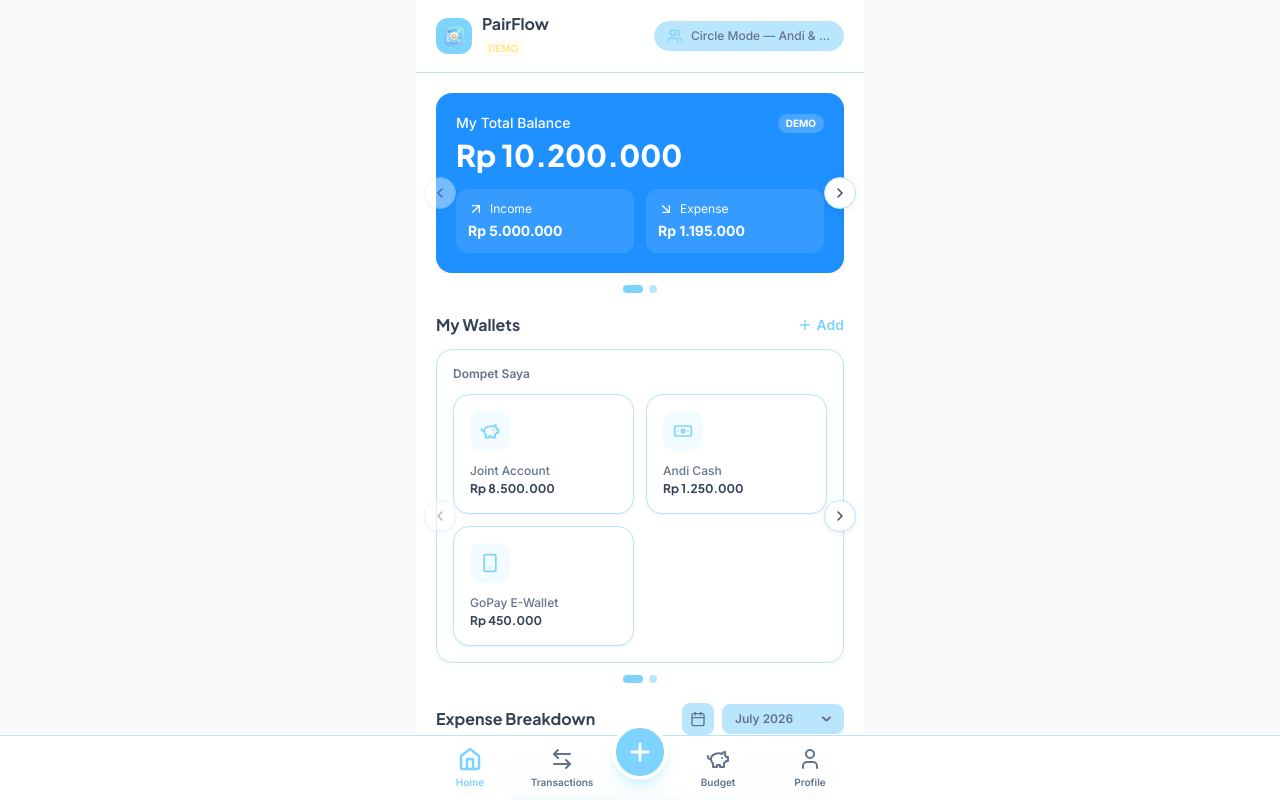
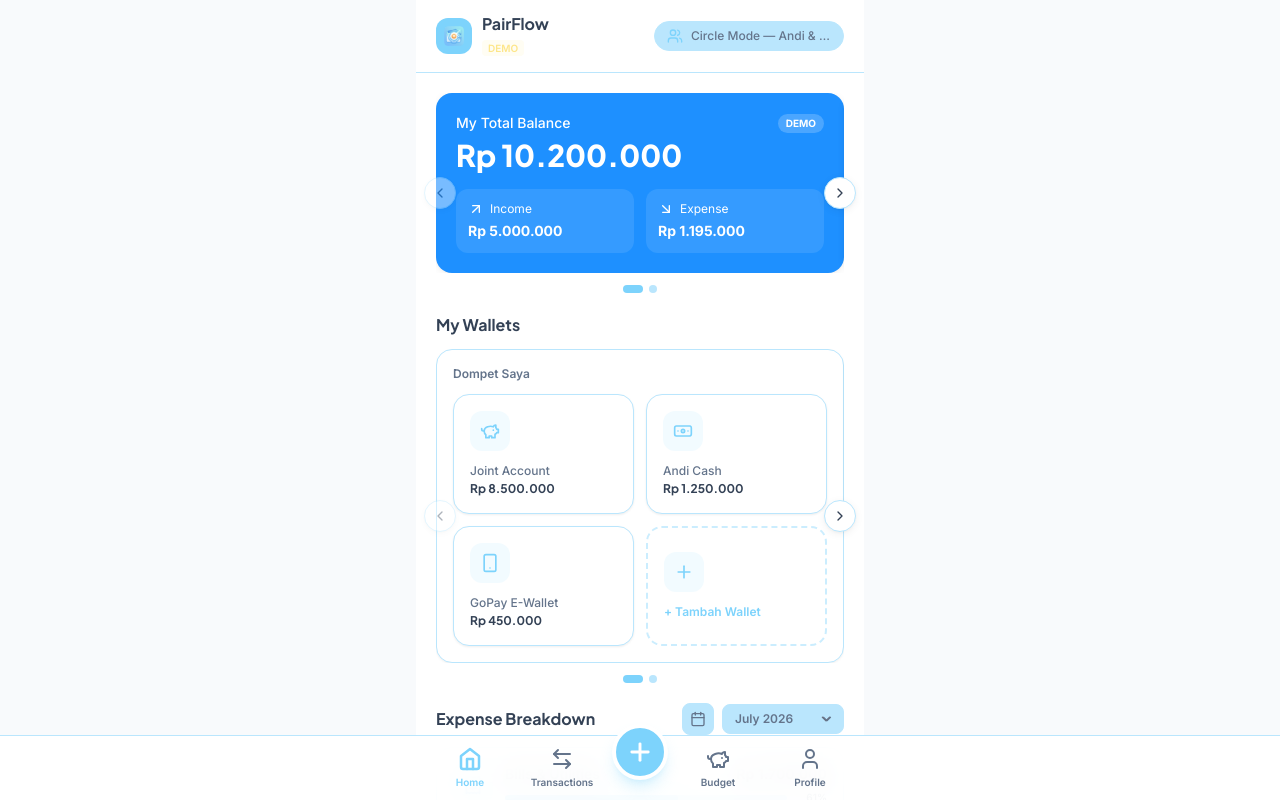
Before and after one commit to raihanmbrq/couple-finance-record, a React (Vite) app: page / in a window 1280 px wide. Both pictures are taken after a click on the button "Try Demo Mode". Shown: the top 800 px of the page. Built offline with nearby package versions, Linux system fonts and the light colour scheme; no server answers.

Commit message:
Enhance + Wallet Design

```diff
--- a/dev-dist/sw.js
+++ b/dev-dist/sw.js
@@ -81,7 +81,7 @@ define(['./workbox-7e5eb42b'], (function (workbox) { 'use strict';
     "revision": "3ca0b8505b4bec776b69afdba2768812"
   }, {
     "url": "index.html",
-    "revision": "0.8gg2lkk12sk"
+    "revision": "0.jh42do9vrf4"
   }], {});
   workbox.cleanupOutdatedCaches();
   workbox.registerRoute(new workbox.NavigationRoute(workbox.createHandlerBoundToURL("index.html"), {
--- a/src/components/AddTransactionSheet.tsx
+++ b/src/components/AddTransactionSheet.tsx
@@ -7,7 +7,7 @@ import { Badge } from '@/components/ui/Badge';
 import { AddWalletSheet } from '@/components/AddWalletSheet';
 import { CATEGORIES, type TransactionType } from '@/lib/types';
 import { formatIDRInput, parseIDRInput } from '@/lib/format';
-import { ArrowDownCircle, ArrowUpCircle } from 'lucide-react';
+import { ArrowDownCircle, ArrowUpCircle, Plus } from 'lucide-react';
 import { getIcon } from '@/lib/icons';
 import { useToast } from '@/context/ToastContext';
 
@@ -163,16 +163,7 @@ export function AddTransactionSheet({ open, onClose }: AddTransactionSheetProps)
 
         {/* Wallet Selection */}
         <div>
-          <div className="flex items-center justify-between mb-2">
-             <label className="block text-sm font-medium text-text-secondary">Wallet</label>
-             <button
-               type="button"
-               onClick={() => setShowAddWallet(true)}
-               className="text-sm font-semibold text-primary hover:text-primary-hover"
-             >
-              + Add wallet
-            </button>
-          </div>
+          <label className="block text-sm font-medium text-text-secondary mb-2">Wallet</label>
           <div className="grid grid-cols-2 gap-2">
             {wallets.map((w) => (
               <button
@@ -187,10 +178,18 @@ export function AddTransactionSheet({ open, onClose }: AddTransactionSheetProps)
                  <p className="text-xs text-stone-400">{formatWalletType(w.type)}</p>
                </button>
             ))}
+            <button
+              type="button"
+              onClick={() => setShowAddWallet(true)}
+              className="flex items-center justify-center gap-1.5 p-3 rounded-xl border-2 border-dashed border-secondary text-text-secondary hover:border-primary hover:text-primary transition-all"
+            >
+              <Plus className="w-4 h-4" />
+              <span className="text-sm font-semibold">Wallet</span>
+            </button>
           </div>
-           {wallets.length === 0 && (
-             <p className="text-sm text-text-secondary mt-2">No wallets yet. Add one to start tracking transactions.</p>
-           )}
+          {wallets.length === 0 && (
+            <p className="text-sm text-text-secondary mt-2">No wallets yet. Add one to start tracking transactions.</p>
+          )}
         </div>
 
         {/* Category */}
@@ -224,16 +223,7 @@ export function AddTransactionSheet({ open, onClose }: AddTransactionSheetProps)
         {/* Target Wallet (For Transfers) */}
         {category === 'transfer' && (
           <div>
-            <div className="flex items-center justify-between mb-2">
-              <label className="block text-sm font-medium text-stone-600">Target Wallet</label>
-              <button
-                type="button"
-                onClick={() => setShowAddWallet(true)}
-                className="text-sm font-semibold text-teal-700 hover:text-teal-800"
-              >
-                + Add wallet
-              </button>
-            </div>
+            <label className="block text-sm font-medium text-stone-600 mb-2">Target Wallet</label>
             {wallets.length < 2 ? (
               <p className="text-sm text-stone-500 mt-2">You need at least another wallet to make a transfer.</p>
             ) : (
@@ -251,6 +241,14 @@ export function AddTransactionSheet({ open, onClose }: AddTransactionSheetProps)
                     <p className="text-xs text-stone-400">{formatWalletType(w.type)}</p>
                   </button>
                 ))}
+                <button
+                  type="button"
+                  onClick={() => setShowAddWallet(true)}
+                  className="flex items-center justify-center gap-1.5 p-3 rounded-xl border-2 border-dashed border-teal-500/40 text-teal-700 hover:border-teal-500 hover:bg-teal-50 transition-all"
+                >
+                  <Plus className="w-4 h-4" />
+                  <span className="text-sm font-semibold">Wallet</span>
+                </button>
               </div>
             )}
           </div>
--- a/src/screens/HomeScreen.tsx
+++ b/src/screens/HomeScreen.tsx
@@ -45,6 +45,21 @@ function SliderDots({ count, active, onSelect }: { count: number; active: number
         />
       ))}
     </div>
+  );
+}
+
+function AddWalletCard({ onClick }: { onClick: () => void }) {
+  return (
+    <button
+      type="button"
+      onClick={onClick}
+      className="h-full flex flex-col items-start justify-center p-4 rounded-2xl border-2 border-dashed border-primary/40 text-primary hover:border-primary hover:bg-primary/5 transition-all text-left"
+    >
+      <div className="w-10 h-10 rounded-xl bg-primary/10 flex items-center justify-center mb-3">
+        <Plus className="w-5 h-5 text-primary" />
+      </div>
+      <p className="text-xs font-semibold">+ Tambah Wallet</p>
+    </button>
   );
 }
 
@@ -131,8 +146,9 @@ export function HomeScreen() {
     sortedMemberWalletGroups.length > 0
       ? sortedMemberWalletGroups.flatMap(({ member, wallets: memberWallets }) => {
           const baseLabel = member.user_id === profile?.id ? 'Dompet Saya' : `Dompet ${memberName(member)}`;
+          const isMe = member.user_id === profile?.id;
           if (memberWallets.length === 0) {
-            return [{ key: member.user_id, label: baseLabel, wallets: memberWallets, empty: true }];
+            return [{ key: member.user_id, label: baseLabel, wallets: memberWallets, empty: true, showAddCard: isMe }];
           }
           const chunks = chunk(memberWallets, 4);
           return chunks.map((cw, i) => ({
@@ -140,14 +156,18 @@ export function HomeScreen() {
             label: chunks.length > 1 ? `${baseLabel} (${i + 1}/${chunks.length})` : baseLabel,
             wallets: cw,
             empty: false,
+            showAddCard: isMe && i === chunks.length - 1,
           }));
         })
-      : myWalletChunks.map((cw, i) => ({
+      : myWalletChunks.length > 0
+        ? myWalletChunks.map((cw, i) => ({
             key: `me-${i}`,
             label: myWalletChunks.length > 1 ? `Dompet Saya (${i + 1}/${myWalletChunks.length})` : 'Dompet Saya',
             wallets: cw,
             empty: false,
-        }));
+            showAddCard: i === myWalletChunks.length - 1,
+          }))
+        : [{ key: 'me-empty', label: 'Dompet Saya', wallets: [], empty: true, showAddCard: true }];
 
   const scrollBalanceTo = (idx: number) => {
     const el = balanceRef.current;
@@ -255,19 +275,9 @@ export function HomeScreen() {
 
       {/* Wallets Slider */}
       <div>
-        <div className="flex items-center justify-between mb-3">
+        <div className="mb-3">
           <h3 className="font-display font-bold text-text-primary">My Wallets</h3>
-          <button
-            onClick={() => setShowAddWallet(true)}
-            className="text-sm font-semibold text-primary flex items-center gap-1"
-          >
-            <Plus className="w-4 h-4" />
-            Add
-          </button>
         </div>
-        {walletSlides.length === 0 ? (
-          <p className="text-sm text-text-secondary">No wallets yet</p>
-        ) : (
         <div className="relative">
           <div
             ref={walletRef}
@@ -283,7 +293,9 @@ export function HomeScreen() {
                 <Card className="p-4">
                   <p className="text-xs font-semibold text-text-secondary mb-3">{slide.label}</p>
                   {slide.empty ? (
-                      <p className="text-sm text-text-secondary py-2">No wallets yet</p>
+                    <div className="grid grid-cols-2 gap-3">
+                      <AddWalletCard onClick={() => setShowAddWallet(true)} />
+                    </div>
                   ) : (
                     <div className="grid grid-cols-2 gap-3">
                       {slide.wallets.map((wallet) => {
@@ -308,6 +320,7 @@ export function HomeScreen() {
                           </button>
                         );
                       })}
+                      {slide.showAddCard && <AddWalletCard onClick={() => setShowAddWallet(true)} />}
                     </div>
                   )}
                 </Card>
@@ -322,7 +335,6 @@ export function HomeScreen() {
             </>
           )}
         </div>
-        )}
       </div>
 
       {/* Expense Breakdown */}
@@ -344,7 +356,7 @@ export function HomeScreen() {
             <div className="relative">
               <select
                 value={timeFilter}
-                onChange={(e) => setTimeFilter(e.target.value as any)}
+                onChange={(e) => setTimeFilter(e.target.value as typeof timeFilter)}
                 className="appearance-none bg-secondary border border-secondary text-text-secondary text-xs font-semibold py-1.5 pl-3 pr-8 rounded-lg outline-none focus:border-primary focus:ring-1 focus:ring-primary cursor-pointer"
               >
                 <option value="1 Bulan Penuh">{monthName}</option>
```
Also changed, not shown: 1 other file (tests, documents, lock files or other folders). Lines whose indentation alone changed are shown as unchanged.
